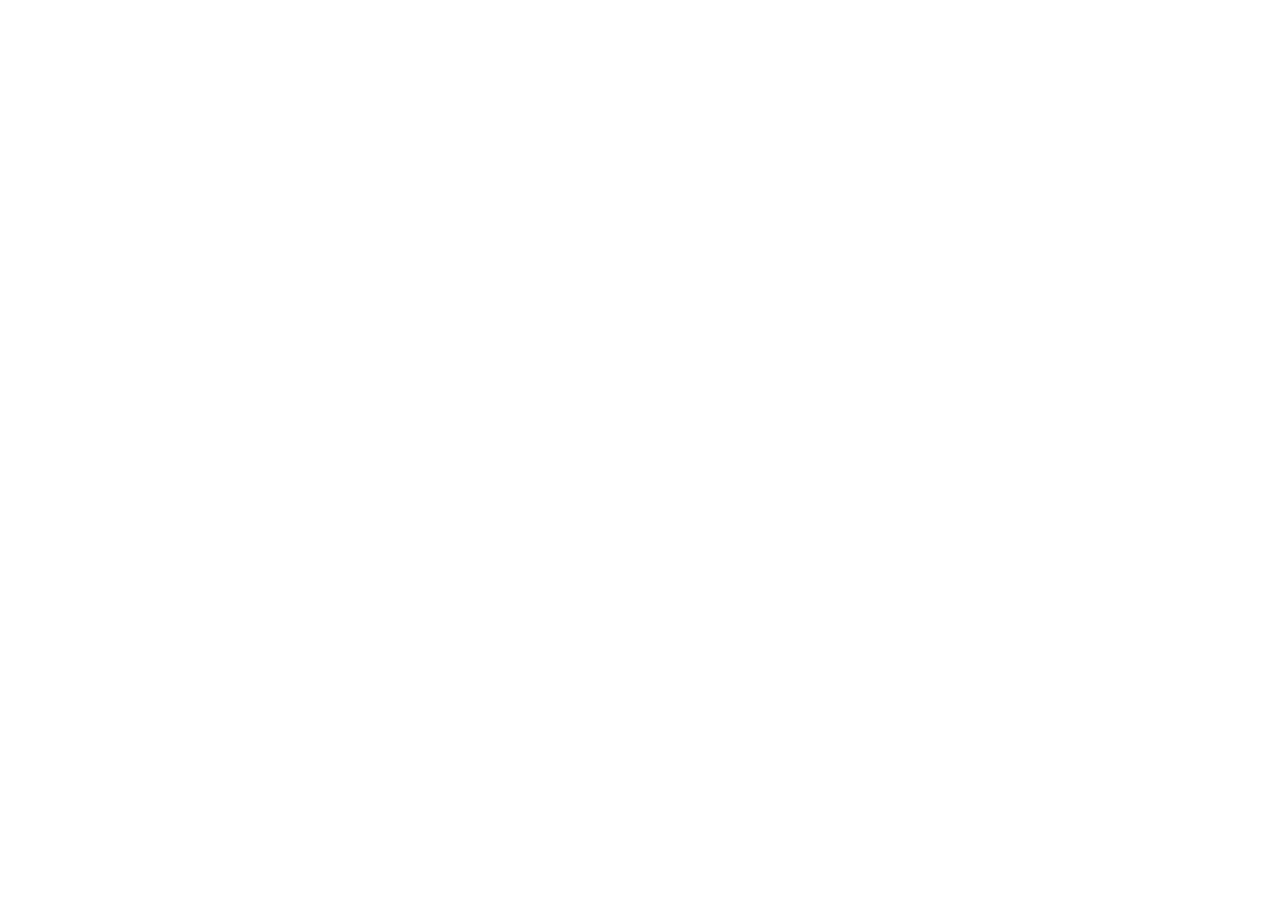
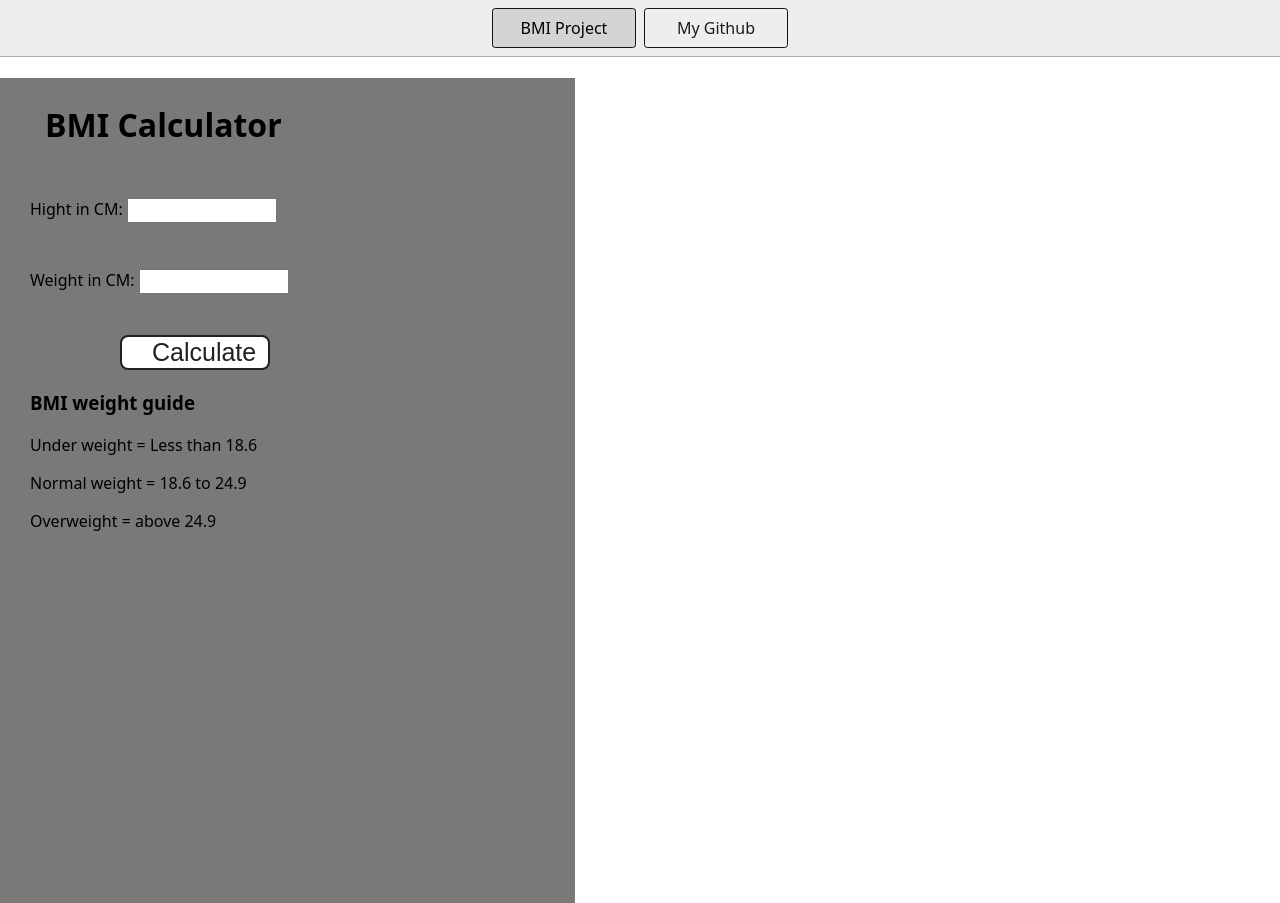
Before and after one commit to kunalkpatil/Mini-Project-2, a plain HTML site: page index.html in a window 1280 px wide. Before the commit the page ends 800 px from the top, so only its background shows below. Drawn offline with Linux system fonts and the light colour scheme.

Commit message:
complete project

```diff
--- a/index.html
+++ b/index.html
@@ -3,10 +3,30 @@
 <head>
     <meta charset="UTF-8">
     <meta name="viewport" content="width=device-width, initial-scale=1.0">
-    <title>Mini-Project-2 </title>
+    <title>Mini-Project-2 BMI Calculator</title>
     <link rel="stylesheet" href="/Mini-Project-2/style.css">
 </head>
 <body>
+    <nav>
+        <a href="/Mini-Project-2/" aria-current="page">BMI Project</a>
+        <a target="_blank" href="/https://github.com/kunalkpatil/" >My Github</a>
+    </nav>
+    <div class="container">
+        <h1>BMI Calculator</h1>
+        <form>
+            <p><label>Hight in CM: </label><input type="text"  id="height"></p>
+            <p><label >Weight in CM: </label><input type="text" id="weight"></p>
+            <button>Calculate</button>
+            <div id="results"></div>
+            <div id=" weight-guide">
+                <h3>BMI weight guide</h3>
+                <p>Under weight = Less than 18.6</p>
+                <p>Normal weight = 18.6 to 24.9</p>
+                <p>Overweight = above 24.9</p>
+            </div>
+        </form>
+    </div>
+
 
     <script src="/Mini-Project-2/script.js"></script>
 </body>
--- a/script.js
+++ b/script.js
@@ -0,0 +1,21 @@
+const form = document.querySelector("form");
+// this usecase will give you empty
+// const height = parseInt(document.querySelector('#height').value)
+
+form.addEventListener("submit", function (e) {
+  e.preventDefault();
+
+  const height = parseInt(document.querySelector("#height").value);
+  const weight = parseInt(document.querySelector("#weight").value);
+  const results = document.querySelector("#results");
+
+  if (height === "" || height < 0 || isNaN(height)) {
+    results.innerHTML = `Please give a valid height ${height}`;
+  } else if (weight === "" || weight < 0 || isNaN(weight)) {
+    results.innerHTML = `Please give a valid weight ${weight}`;
+  } else {
+    const bmi = (weight / ((height * height) / 10000)).toFixed(2);
+    //show the result
+    results.innerHTML = `<span>${bmi}</span>`;
+  }
+});
--- a/style.css
+++ b/style.css
@@ -0,0 +1,84 @@
+* {
+    box-sizing: border-box;
+}
+
+body {
+    margin: 0;
+    font-family: system-ui, sans-serif;
+    color: black;
+    background-color: white;
+}
+
+nav {
+    display: flex;
+    flex-wrap: wrap;
+    align-items: center;
+    justify-content: center;
+    padding: 0.5rem;
+    gap: 0.5rem;
+    border-bottom: solid#aaa 1px;
+    background-color: #eee;
+}
+
+nav a {
+    display: inline-block;
+    min-width: 9rem;
+    padding: 0.5rem;
+    border-radius: 0.2rem;
+    border: solid 1px rgb(22, 22, 22);
+    text-align: center;
+    text-decoration: none;
+    color: #1b1b1b;
+  }
+
+  nav a[aria-current='page'] {
+    color: #000;
+    background-color: #d4d4d4;
+  }
+
+  .container {
+    width: 575px;
+    height: 825px;
+
+    background-color: #797978;
+    padding-left: 30px;
+  }
+  #height,
+  #weight {
+    width: 150px;
+    height: 25px;
+    margin-top: 30px;
+  }
+
+  #weight-guide {
+    margin-left: 75px;
+    margin-top: 25px;
+  }
+
+  #results {
+    font-size: 35px;
+    margin-left: 90px;
+    margin-top: 20px;
+    color: rgb(241, 241, 241);
+  }
+
+  button {
+    width: 150px;
+    height: 35px;
+    margin-left: 90px;
+    margin-top: 25px;
+    background-color: #fff;
+    padding: 1px 30px;
+    border-radius: 8px;
+    color: #212121;
+    text-decoration: none;
+    border: 2px solid #212121;
+
+    font-size: 25px;
+  }
+
+  h1 {
+    padding-left: 15px;
+    padding-top: 25px;
+
+  }
```
